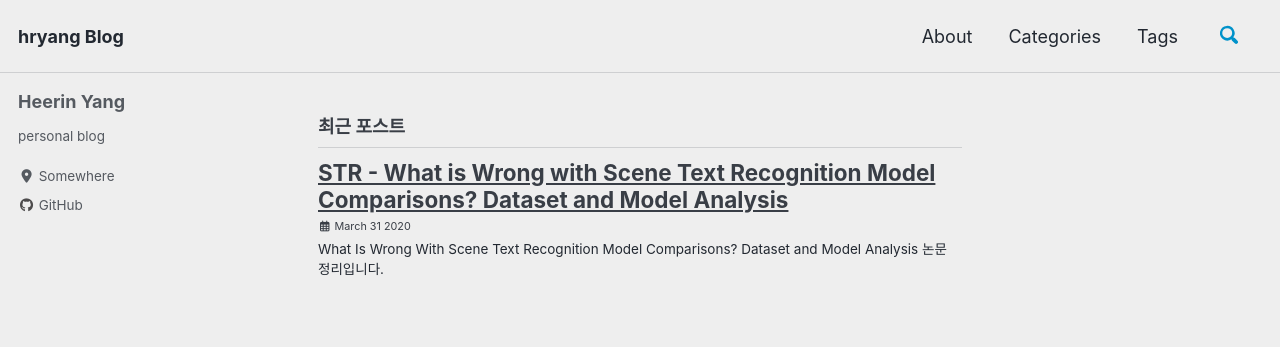
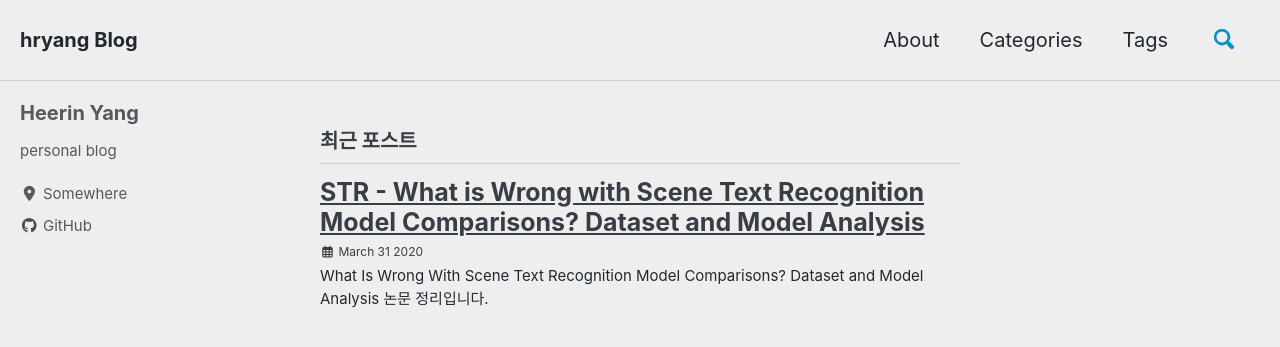
Before and after one commit to hryang06/hryang06.github.io, a Jekyll site: the page built from index.html, in a window 1280 px wide and 900 px high. Shown: the top 347 px of the window. Built offline with Jekyll 4.4.1, drawn with Linux system fonts in a browser that asks for light colours; cached includes are drawn as plain includes; nearby versions of some CDN libraries; the list of posts is cut into pages by our own code.

Commit message:
Modify font size

```diff
--- a/_sass/minimal-mistakes/_reset.scss
+++ b/_sass/minimal-mistakes/_reset.scss
@@ -8,18 +8,18 @@ html {
   /* apply a natural box layout model to all elements */
   box-sizing: border-box;
   background-color: $background-color;
-  font-size: 12px; // original 16px
+  font-size: 14px; // original 16px
 
   @include breakpoint($medium) {
-    font-size: 14px;  // original 18px
+    font-size: 16px;  // original 18px
   }
 
   @include breakpoint($large) {
-    font-size: 16px; // originally 20px
+    font-size: 18px; // originally 20px
   }
 
   @include breakpoint($x-large) {
-    font-size: 18px; // originally 22px
+    font-size: 20px; // originally 22px
   }
 
   -webkit-text-size-adjust: 100%;
```
